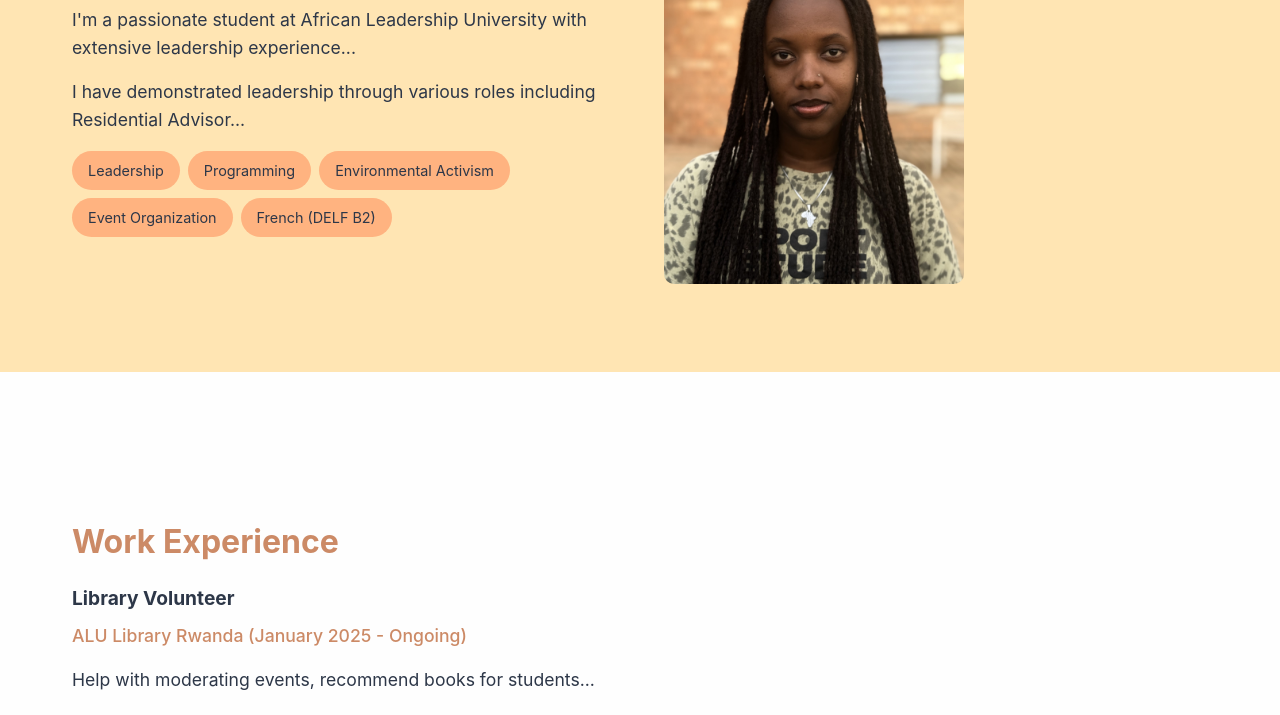
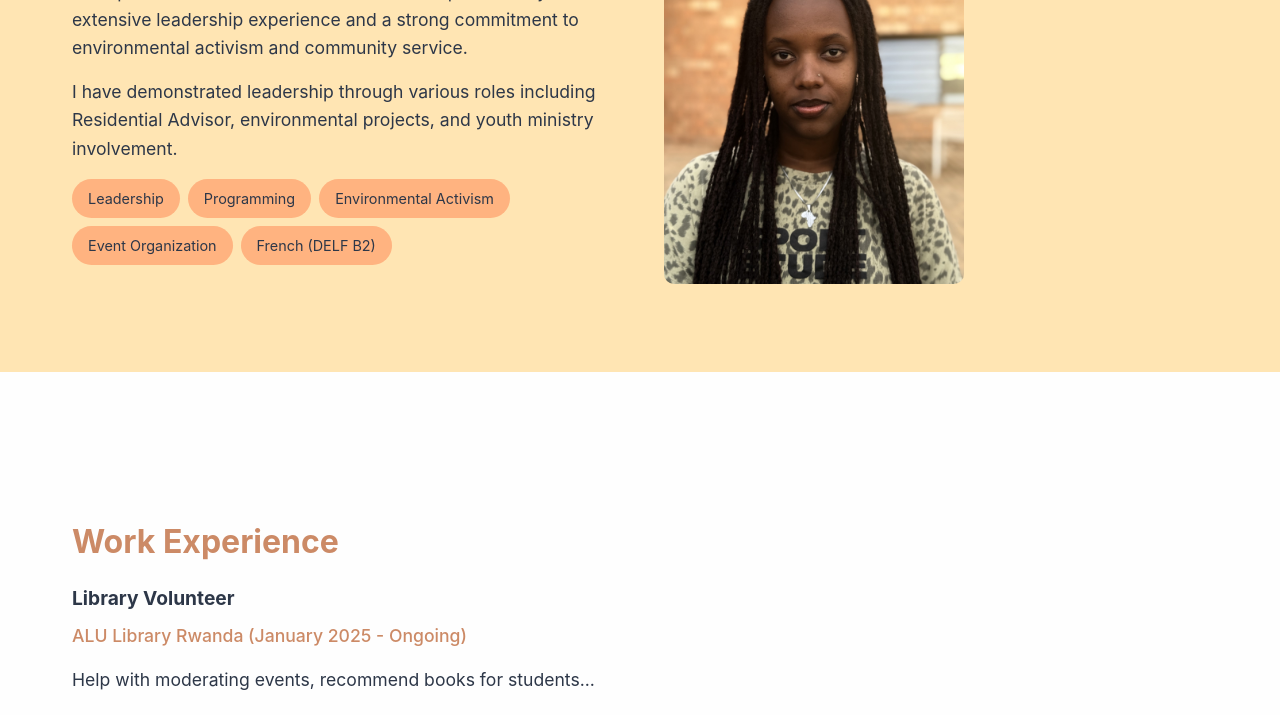
Before and after one commit to hniyongabo/Resume_Website, a plain HTML site: page index.html in a window 1280 px wide. Shown: the part 260-975 px from the top of the page. Drawn offline with Linux system fonts and the light colour scheme.

Commit message:
Changes on the "About me" section

```diff
--- a/index.html
+++ b/index.html
@@ -40,8 +40,8 @@
       <div class="content-left">
         <h2>About Me</h2>
         <!-- Brief bio -->
-        <p>I'm a passionate student at African Leadership University with extensive leadership experience...</p>
-        <p>I have demonstrated leadership through various roles including Residential Advisor...</p>
+        <p>I'm a passionate student at African Leadership University with extensive leadership experience and a strong commitment to environmental activism and community service.</p>
+        <p>I have demonstrated leadership through various roles including Residential Advisor, environmental projects, and youth ministry involvement.</p>
 
         <!-- List of skill tags -->
         <div class="skills-list">
```
